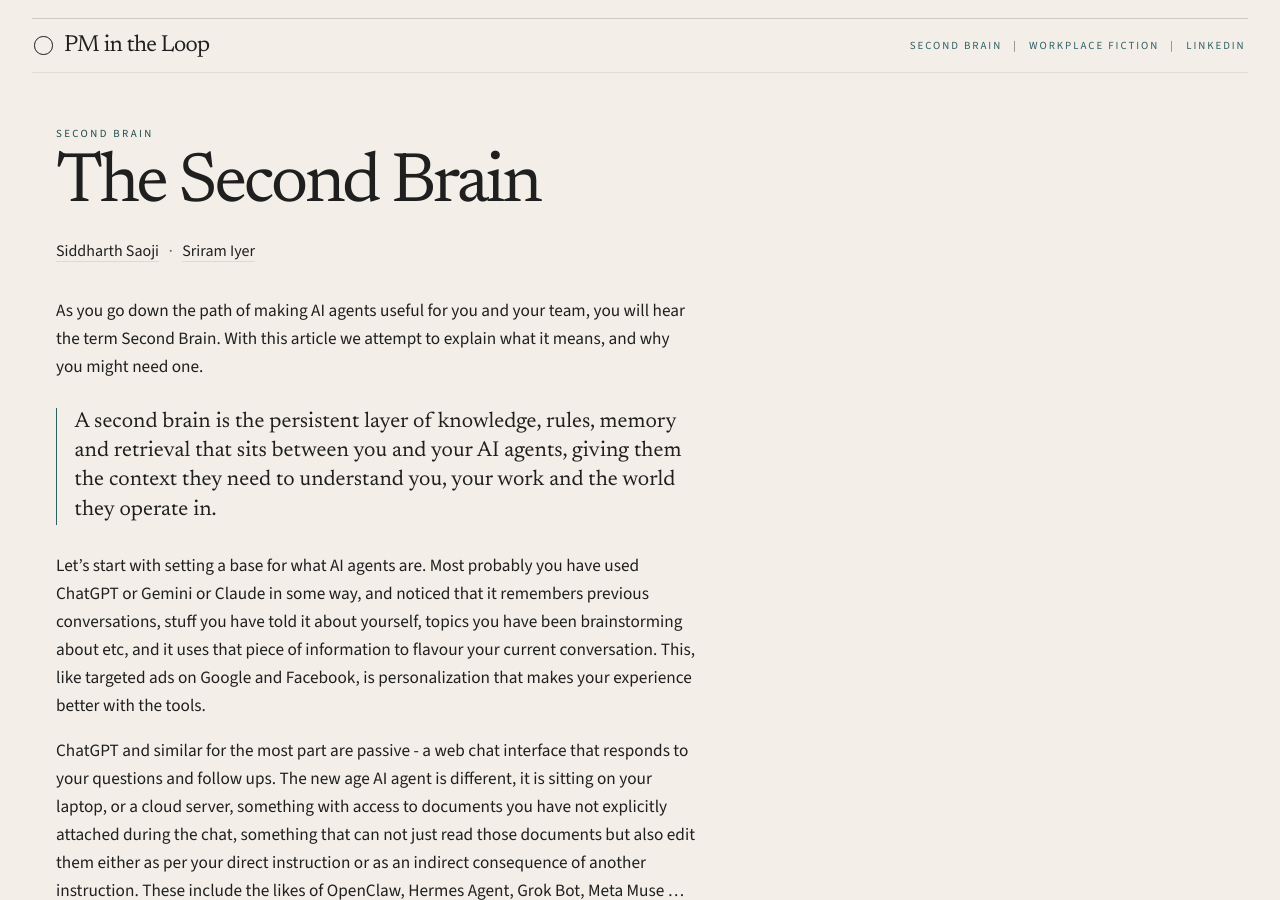
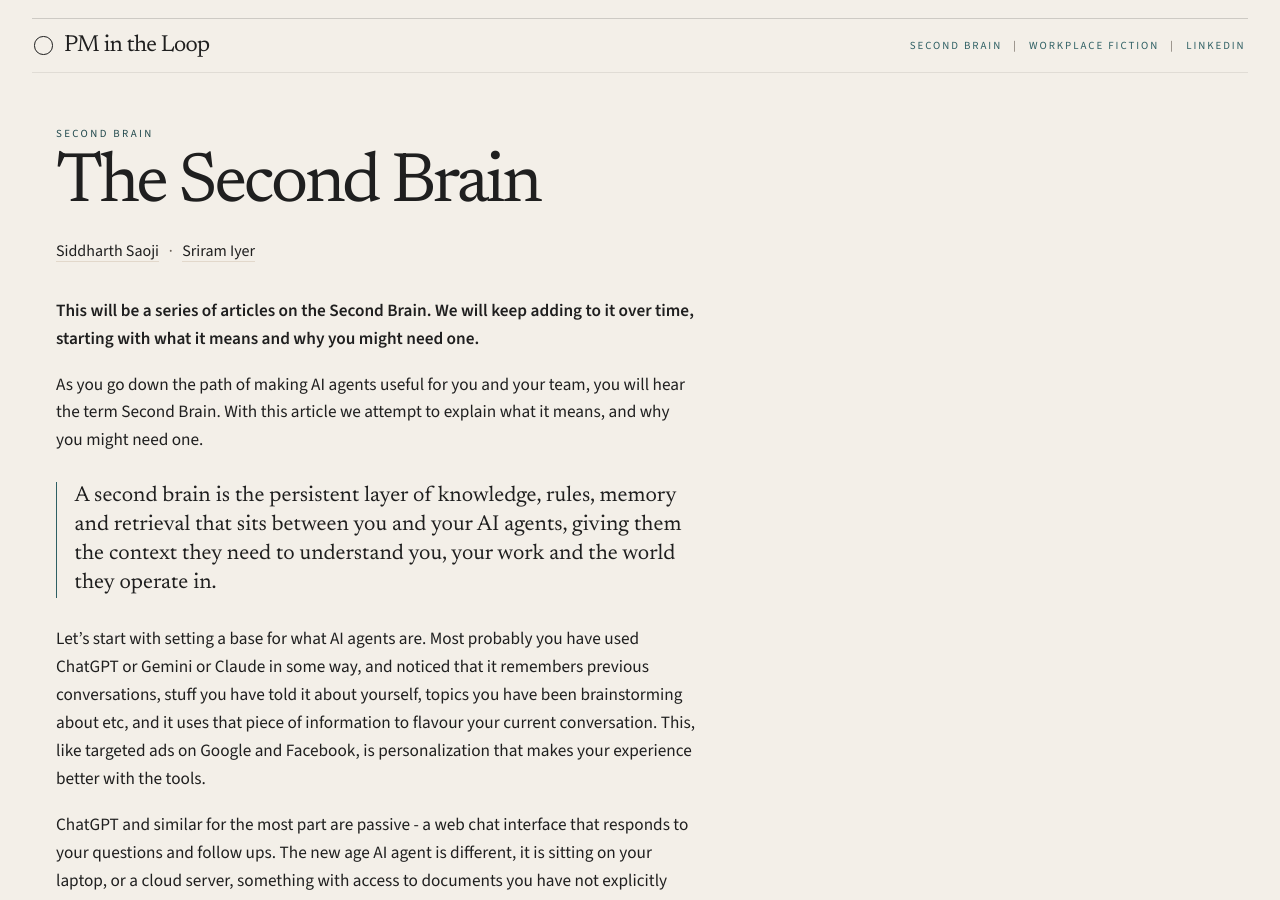
Before and after one commit to cpkcode/pmintheloop, a Jekyll site: the page built from second-brain/index.html, in a window 1280 px wide and 900 px high. Built offline with Jekyll 4.4.1, drawn with Linux system fonts in a browser that asks for light colours.

Commit message:
Note that the Second Brain section is an ongoing series.
Co-authored-by: Cursor <cursoragent@cursor.com>

```diff
--- a/second-brain/index.html
+++ b/second-brain/index.html
@@ -14,6 +14,9 @@ title: Second Brain
       <h2 class="flow-title">{{ article.title }}</h2>
     {% endif %}
     <div class="essay-body">
+      {% if forloop.first %}
+        <p><strong>This will be a series of articles on the Second Brain. We will keep adding to it over time, starting with what it means and why you might need one.</strong></p>
+      {% endif %}
       {{ article.content }}
     </div>
   {% endfor %}
```
